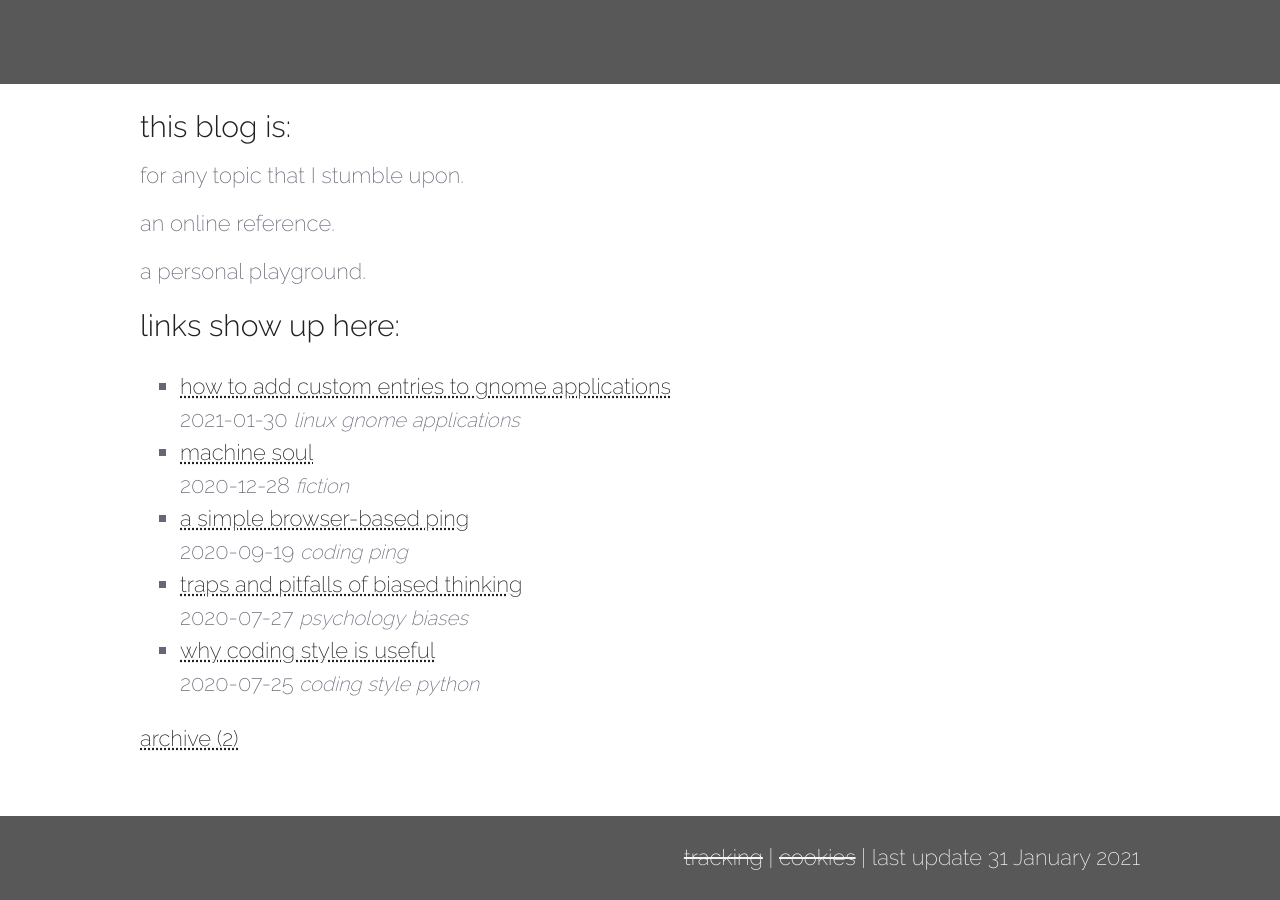
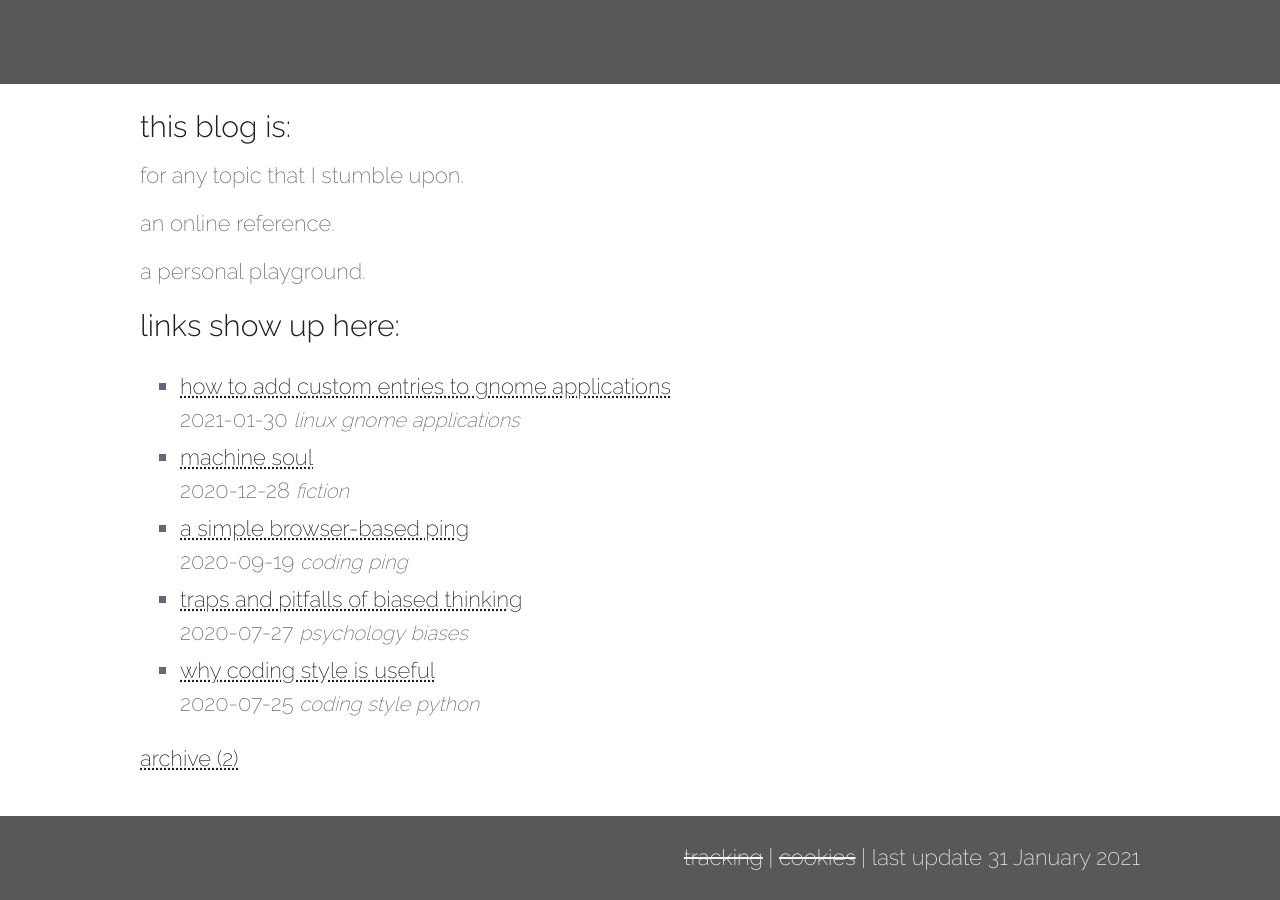
Before and after one commit to ZackDev/zackdev.github.io, a Jekyll site: the page built from pages/index.md, in a window 1280 px wide. Built offline with Jekyll 4.4.1, drawn with Linux system fonts in a browser that asks for light colours.

Commit message:
added margin to post links

```diff
--- a/_sass/main.scss
+++ b/_sass/main.scss
@@ -144,6 +144,10 @@ blockquote {
 
 ul {
   list-style: square;
+}
+
+li {
+  margin: 5px 0 5px 0;
 }
 
 .outer {
```
